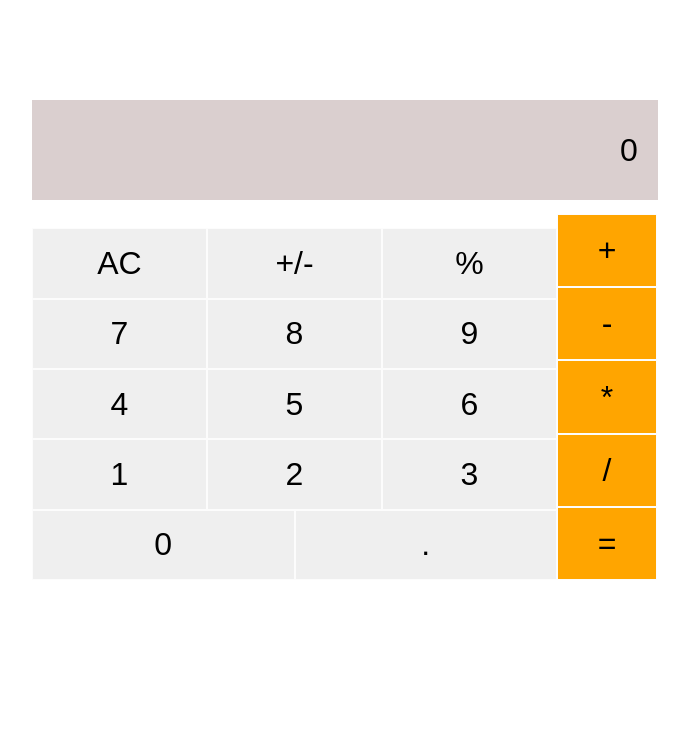
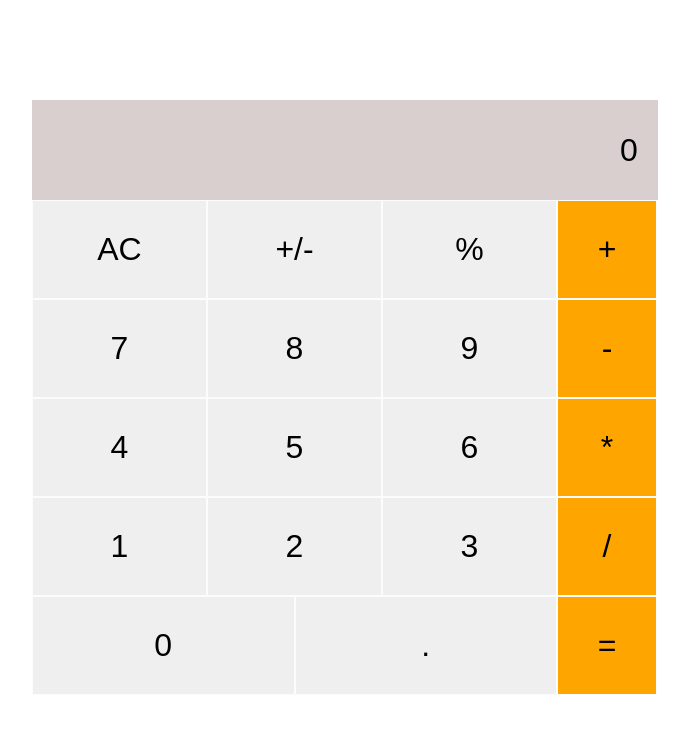
Before and after one commit to GordonOtieno/math-magicians, a React (Create React App) app: page / in a window 1280 px wide. Shown: the top 732 px of the page, without its empty margins (258-947 px from the left). Built offline with nearby package versions, Linux system fonts and the light colour scheme.

Commit message:
update calculator UI design

```diff
--- a/src/App.css
+++ b/src/App.css
@@ -8,7 +8,7 @@ button {
   font-size: 2rem;
   border: 1px solid rgb(252, 252, 252);
   cursor: pointer;
-  padding: 10px;
+  padding: 15px;
 }
 
 .operations button {
@@ -19,6 +19,7 @@ button {
 .digits button {
   background-color: #efefef;
   flex: 1 0 26%;
+  padding: 30px;
 }
 
 /* All things Grid, Flexbox, Box Alignment */
@@ -52,6 +53,7 @@ button {
   align-items: center;
   font-size: 1rem;
   width: 89.4%;
+  margin-bottom: 0;
 }
 
 .calcInput {
```
